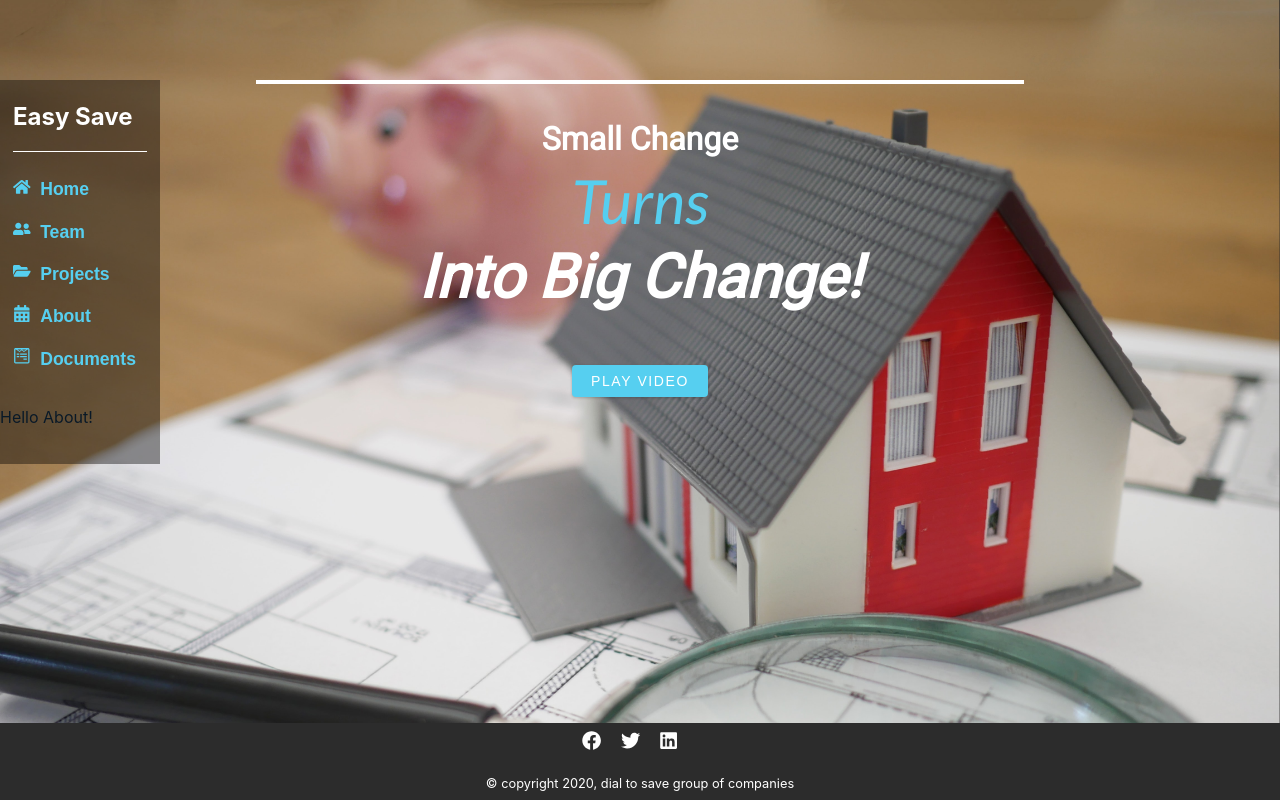
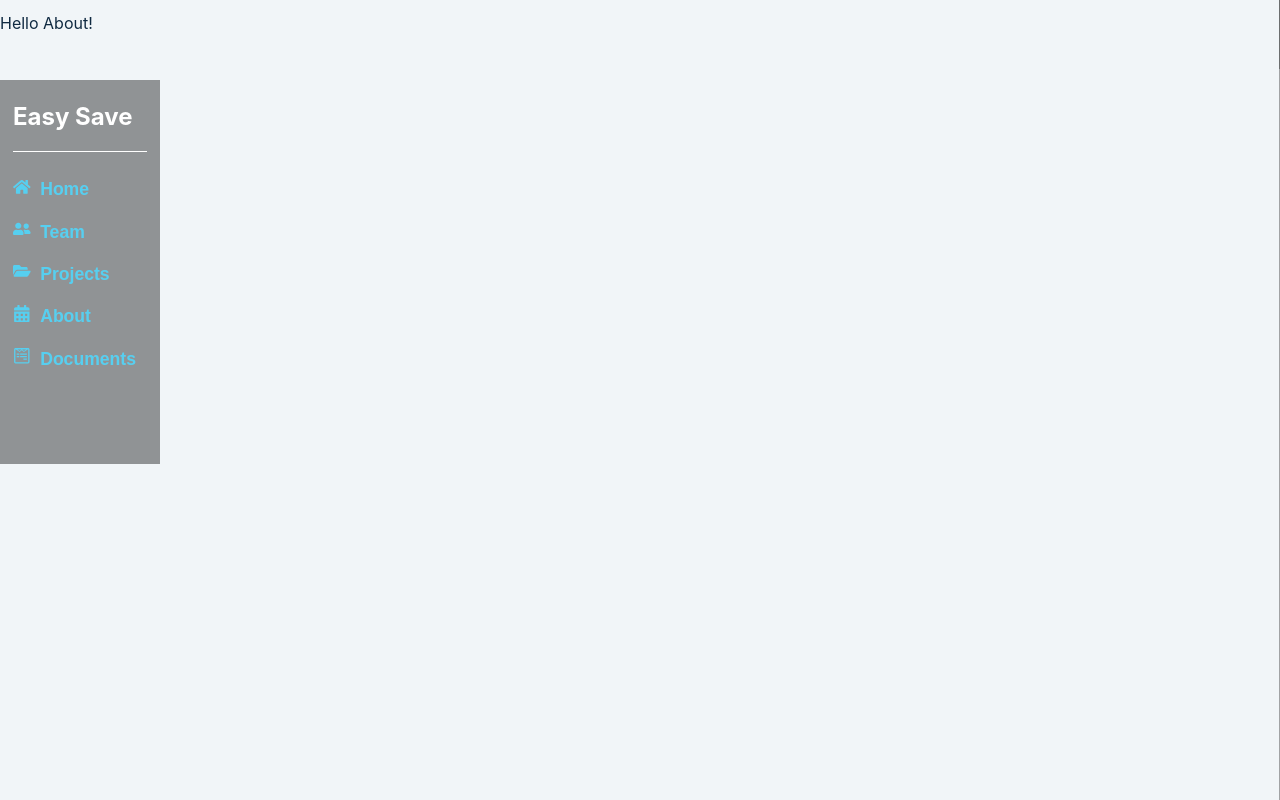
Before and after one commit to jirois/easy_save, a React (Create React App) app: page /about in a window 1280 px wide. Built offline with nearby package versions, Linux system fonts and the light colour scheme.

Commit message:
fix: fixed router

```diff
--- a/src/App.js
+++ b/src/App.js
@@ -1,28 +1,23 @@
 import React from 'react'
-import { BrowserRouter, Route, Switch } from 'react-router-dom';
+import { BrowserRouter as Router, Route, Switch } from 'react-router-dom';
+import Nav from './components/Nav';
+import Home from './components/Home';
 import Team from './components/Team';
 import About from './components/About';
-import Footer from './Footer'
-import Hero from './Hero'
-import Navbar from './Navbar'
-import Sidebar from './Sidebar'
-import Modal from './Modal'
+import Projects from './components/Project';
+
 function App() {
   return (
-    <>
-    <Navbar  />
-    <Hero />
-    <Sidebar/>
-    <Modal />
-    <main>
-      <Switch>
-          <Route path='/about' component={About} />
-          <Route path='/team' component={Team} />
+   <Router>
+     <Nav />
+     <switch>
+       <Route path='/' exact component={Home} />
+       <Route path='/team' component={Team} />
+       <Route path='/projects' component={Projects} />
+       <Route path='/about' component={About} />
 
-      </Switch>
-    </main>
-    <Footer />
-    </>
+     </switch>
+   </Router>
   );
 }
 
--- /dev/null
+++ b/src/components/Home.js
@@ -0,0 +1,16 @@
+import React from 'react'
+import Hero from './home/Hero';
+import Modal from './home/Modal';
+import Footer from './home/Footer';
+
+const Home = () => {
+    return (
+        <>
+        <Hero />
+        <Modal />
+        <Footer />
+        </>
+    )
+}
+
+export default Home;
--- /dev/null
+++ b/src/components/Nav.js
@@ -0,0 +1,14 @@
+import React from 'react'
+import Navbar from './navbar/Navbar'
+import Sidebar from './navbar/Sidebar'
+
+const Nav = () => {
+    return (
+        <>
+        <Navbar />
+        <Sidebar />
+        </>
+    )
+}
+
+export default Nav
--- a/src/Footer.js
+++ b/src/components/home/Footer.js
@@ -1,5 +1,5 @@
 import React from 'react';
-import {social} from './data'
+import {social} from '../../data'
 
 const Footer = () => {
     return (
--- a/src/Hero.js
+++ b/src/components/home/Hero.js
@@ -1,5 +1,5 @@
 import React from 'react';
-import { useGlobalContext } from './context'
+import { useGlobalContext } from '../../context'
 
 function Hero(){
     const { openModal } = useGlobalContext()
--- a/src/Modal.js
+++ b/src/components/home/Modal.js
@@ -1,5 +1,5 @@
 import React, { useEffect } from 'react';
-import { useGlobalContext } from './context';
+import { useGlobalContext } from '../../context';
 import { FaTimes } from 'react-icons/fa'
 
 const Modal = () => {
--- a/src/Navbar.js
+++ b/src/components/navbar/Navbar.js
@@ -1,8 +1,8 @@
 import React from 'react';
 import { Link } from 'react-router-dom'
-import {links} from './data'
+import {links} from '../../data'
 import { FaBars } from 'react-icons/fa'
-import { useGlobalContext } from './context'
+import { useGlobalContext } from '../../context'
 const Navbar = () => {
     const { openSidebar } = useGlobalContext()
     return (
--- a/src/Sidebar.js
+++ b/src/components/navbar/Sidebar.js
@@ -1,7 +1,7 @@
 import React from 'react';
-import {links, socials } from './data';
+import {links, socials } from '../../data';
 import { FaTimes } from 'react-icons/fa'
-import { useGlobalContext } from './context'
+import { useGlobalContext } from '../../context'
 const Sidebar = () => {
     const { isSidebarOpen, closeSidebar } = useGlobalContext()
     return (
--- a/src/data.js
+++ b/src/data.js
@@ -33,7 +33,7 @@ export const links = [
     },
     {
         id: 4,
-        url: '/calendar',
+        url: '/about',
         text: 'about',
         icon: <FaCalendarAlt />,
     },
--- a/src/index.js
+++ b/src/index.js
@@ -1,6 +1,5 @@
 import React from 'react';
 import ReactDOM from 'react-dom';
-import { BrowserRouter } from 'react-router-dom'
 import './index.css';
 import App from './App';
 import { AppProvider } from './context'
@@ -8,9 +7,7 @@ import { AppProvider } from './context'
 ReactDOM.render(
   <React.StrictMode>
     <AppProvider>
-     <BrowserRouter>
        <App />
-     </BrowserRouter>
     </AppProvider>
   </React.StrictMode>,
   document.getElementById('root')
```
